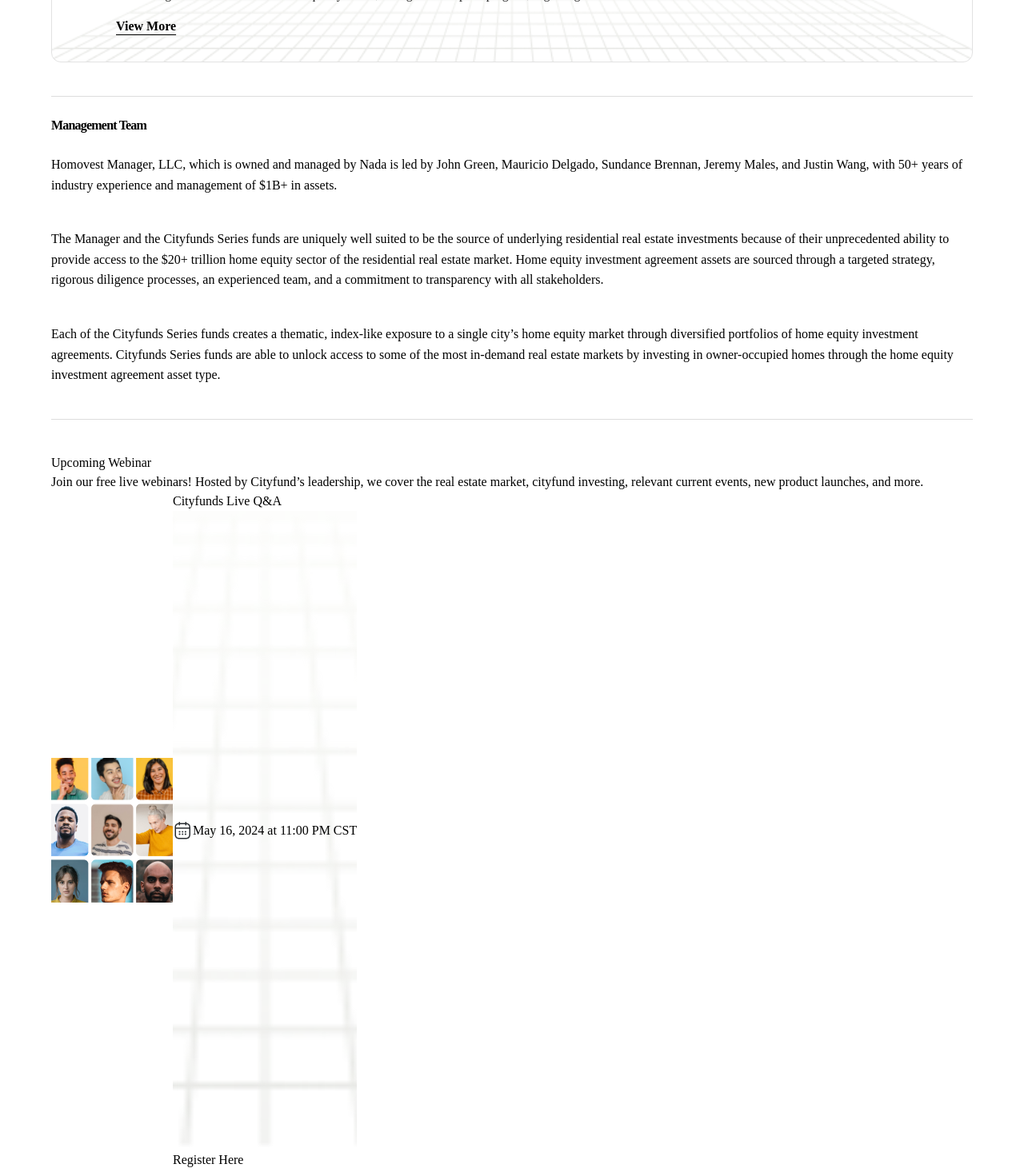
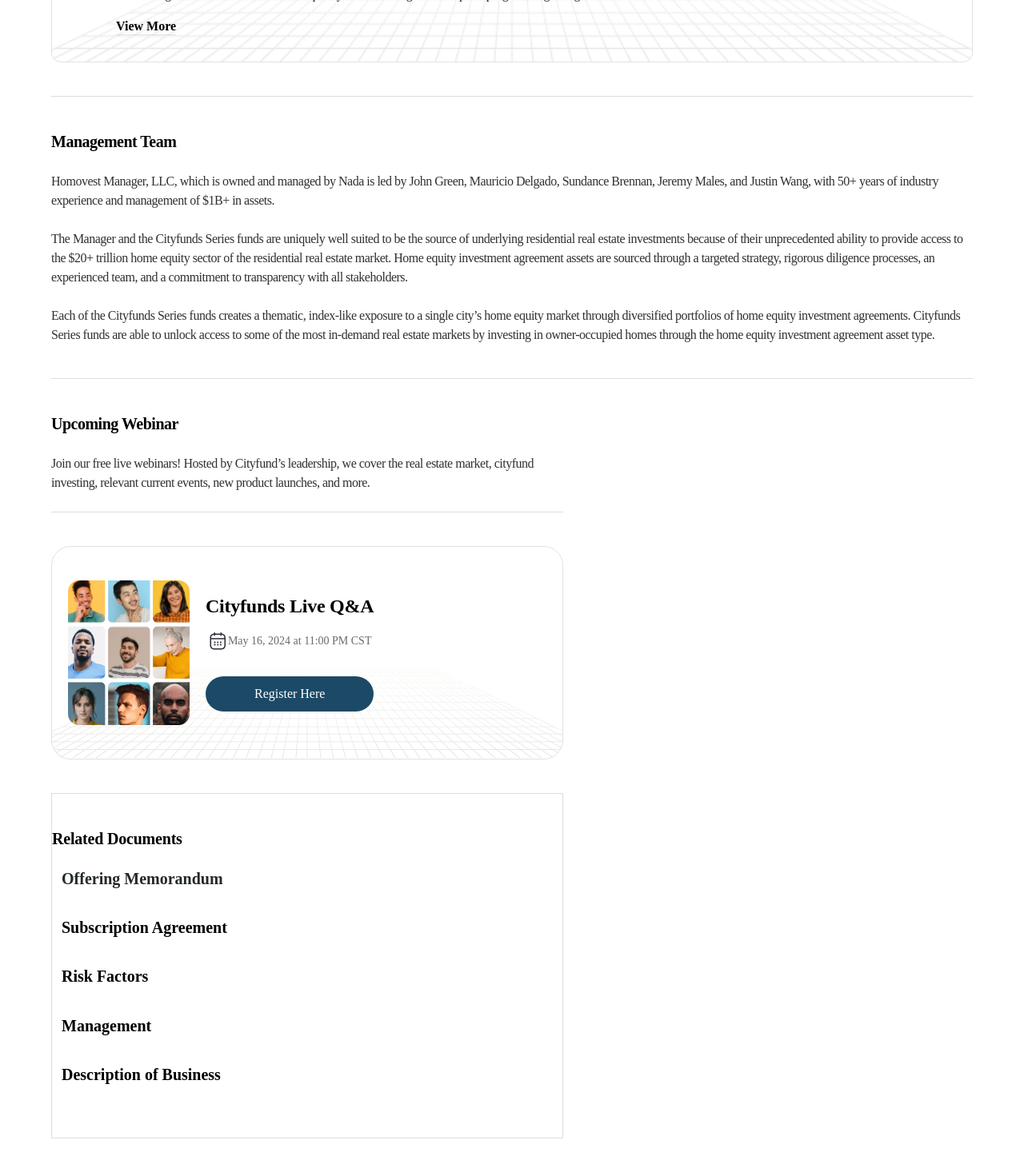
Before and after one commit to Nessrine88/city-fand, a Next.js app: page /page1/Liquidity in a window 1280 px wide. Shown: the part 100-1566 px from the top of the page at 80% size. After the commit the page ends 1524 px from the top, so only its background shows below. Built offline with nearby package versions, Linux system fonts and the light colour scheme.

Commit message:
change the liquidity page style

```diff
--- a/src/app/globals.css
+++ b/src/app/globals.css
@@ -21,7 +21,6 @@
   font-size: 'Roboto';
 }
 
-
 @media (prefers-color-scheme: dark) {
   :root {
     --foreground-rgb: 255, 255, 255;
--- a/src/pages/page1/Liquidity.js
+++ b/src/pages/page1/Liquidity.js
@@ -1,87 +1,90 @@
 import React from 'react'
 import '../../app/globals.css'
+
 const Liquidity = () => {
   return (
     <div>
-        <div class="border border-[#E2E2E2] rounded-[12px] p-[2rem] bg-[url('/images/grid1.png')] bg-cover bg-center">
-     <div className='flex items-center'>
+      <div className="border border-[#E2E2E2] rounded-[12px] p-[2rem] bg-[url('/images/grid1.png')] bg-cover bg-center">
+        <div className="flex items-center">
           <img
             src='/images/circleIcon.png'
             alt='circle'
           />
-        <h3 className='text-[24px] font-semibold leading-[30px] tracking-[-0.24px] text-left pl-[20px] '>
+          <h3 className="text-[24px] font-semibold leading-[30px] tracking-[-0.24px] text-left pl-[20px]">
             Liquidity
           </h3>
         </div>
-     <p className='text-[16px] text-[#303030] font-normal leading-[24px] tracking-[-0.5px] text-left py-[1rem] px-[3rem]'>
+        <p className="text-[16px] text-[#303030] font-normal leading-[24px] tracking-[-0.5px] text-left py-[1rem] px-[3rem]">
           The Manager intends to offer investors liquidity events, through a redemption
           program, beginning in 2025.
         </p>
-        <a className=' underline text-[16px] font-semibold leading-[24px] text-center py-[1rem] px-[3rem] underline-offset-[5px]'>
+        <a className="underline text-[16px] font-semibold leading-[24px] text-center py-[1rem] px-[3rem] decoration-[#797C6E33] underline-offset-[5px]">
           View More
         </a>
       </div>
-        <div className='border-t-[1px] border-b-[1px] border-[#DDDDDD] my-[42px] '>
-            <h2 className='text-20 font-semibold leading-28 tracking-tighter text-left py-[24px] '>Management Team</h2>
-            <p class="text-base font-normal leading-[25.6px] text-left pb-[42px]">
-              Homovest Manager, LLC, which is owned and managed by Nada is led by John Green, Mauricio Delgado, Sundance Brennan, Jeremy Males, and Justin Wang, with 50+ years of industry experience and management of $1B+ in assets.
-            </p>
-            <p class="text-base font-normal leading-[25.6px] text-left pb-[42px]">
-              The Manager and the Cityfunds Series funds are uniquely well suited to be the source of underlying residential real estate investments because of their unprecedented ability to provide access to the $20+ trillion home equity sector of the residential real estate market. Home equity investment agreement assets are sourced through a targeted strategy, rigorous diligence processes, an experienced team, and a commitment to transparency with all stakeholders.
-            </p>
-            <p class="text-base font-normal leading-[25.6px] text-left pb-[42px]">
+
+      <div className="border-t-[1px] border-b-[1px] border-[#DDDDDD] my-[42px]">
+        <h2 className="text-[20px] font-semibold leading-[28px] tracking-tight text-left pt-[42px]">Management Team</h2>
+        <p className="text-[16px] text-[#303030] font-normal leading-[24px] tracking-[-0.5px] text-left pt-[24px] pb-[42px]">
+          Homovest Manager, LLC, which is owned and managed by Nada is led by John Green, Mauricio Delgado, Sundance Brennan, Jeremy Males, and Justin Wang, with 50+ years of industry experience and management of $1B+ in assets. <br /><br />
+          The Manager and the Cityfunds Series funds are uniquely well suited to be the source of underlying residential real estate investments because of their unprecedented ability to provide access to the $20+ trillion home equity sector of the residential real estate market. Home equity investment agreement assets are sourced through a targeted strategy, rigorous diligence processes, an experienced team, and a commitment to transparency with all stakeholders. <br /><br />
           Each of the Cityfunds Series funds creates a thematic, index-like exposure to a single city’s home equity market through diversified portfolios of home equity investment agreements. Cityfunds Series funds are able to unlock access to some of the most in-demand real estate markets by investing in owner-occupied homes through the home equity investment agreement asset type.
         </p>
+      </div>
 
-        </div>
       <div>
+        <h3 className="text-[20px] font-semibold leading-[28px] tracking-tight text-left pb-[24px]">Upcoming Webinar</h3>
+        <p className="text-[16px] text-[#303030] font-normal leading-[24px] tracking-[-0.5px] text-left w-[50vw] border-b-[1px] border-[#DDDDDD] pb-[24px]">
+          Join our free live webinars! Hosted by Cityfund’s leadership, we cover the real estate market, cityfund investing, relevant current events, new product launches, and more.
+        </p>
 
-          <h3> Upcoming Webinar</h3>
-          <p>Join our free live webinars! Hosted by Cityfund’s leadership, we cover the real estate market, cityfund investing, relevant current events, new product launches, and more.</p>
-        <div className='flex items-center'>
-          <div>
+        <div className="bg-[url('/images/grid2.png')] bg-bottom bg-no-repeat flex items-center mt-[42px] pt-[42px] pb-[42px] border border-[#E2E2E2] rounded-[24px] w-[50vw]">
+          <div className="pl-5 ">
             <img
+              className="w-full h-full rounded-[14px]"
               src='/images/people.png'
               alt='webinar'
             />
           </div>
-          <div>
-            <h1>Cityfunds Live Q&A</h1>
-            <div class="flex items-center justify-center h-screen bg-[url('/images/grid2.png')] bg-cover bg-center">
+          <div className="pl-5">
+            <h1 className="text-[24px] font-bold leading-[30px] tracking-[-0.24px]">Cityfunds Live Q&A</h1>
+            <div className="flex items-center justify-center pt-4 pb-[32px]">
               <img
                 src='/images/calendar.png'
-              alt='webinar'
+                alt='calendar'
               />
-              <p>May 16, 2024 at 11:00 PM CST</p>
+              <div>
+                <p className="font-poppins text-sm font-normal leading-[21px] text-left text-[#686B6F]">May 16, 2024 at 11:00 PM CST</p>
               </div>
-            <button>Register Here</button>
+            </div>
+            <button className="w-full py-[10px] px-[22px] gap-[10px] rounded-tl-[40px] text-white rounded-[40px] bg-[#1C4966]">
+              Register Here
+            </button>
           </div>
         </div>
       </div>
 
-        <div className='w-[50%] '>
-          <h4>
-
-          </h4>
-          <p className='flex justify-between '>
+      <div className="w-[50vw] mt-[42px] border border-[#DDDDDD] border-b-[1px] py-[42px] ">
+        <h4 className='text-[20px] font-bold leading-[28px] tracking-[-0.01em] '>Related Documents</h4>
+        <p className="flex justify-between text-[20px] font-semibold leading-[25.2px] my-[12px] p-[12px] text-[#23282B] ">
           Offering Memorandum
-          <i class="fa fa-external-link" aria-hidden="true"></i>
+          <i className="fa fa-external-link" aria-hidden="true"></i>
         </p>
-          <p className='flex justify-between '>
+        <p className="flex justify-between text-[20px] font-semibold leading-[25.2px]  my-[12px] p-[12px]">
           Subscription Agreement
-<i class="fa fa-external-link" aria-hidden="true"></i>
+          <i className="fa fa-external-link" aria-hidden="true"></i>
         </p>
-<p className='flex justify-between '>
+        <p className="flex justify-between text-[20px] font-semibold leading-[25.2px] my-[12px] p-[12px]">
           Risk Factors
-<i class="fa fa-external-link" aria-hidden="true"></i>
+          <i className="fa fa-external-link" aria-hidden="true"></i>
         </p>
-<p className='flex justify-between '>
+        <p className="flex justify-between text-[20px] font-semibold leading-[25.2px] my-[12px] p-[12px]">
           Management
-<i class="fa fa-external-link" aria-hidden="true"></i>
+          <i className="fa fa-external-link" aria-hidden="true"></i>
         </p>
-<p className='flex justify-between '>
+        <p className="flex justify-between text-[20px] font-semibold leading-[25.2px] my-[12px] p-[12px] ">
           Description of Business
-<i class="fa fa-external-link" aria-hidden="true"></i>
+          <i className="fa fa-external-link" aria-hidden="true"></i>
         </p>
       </div>
     </div>
--- a/src/pages/page1/S1Home.js
+++ b/src/pages/page1/S1Home.js
@@ -7,7 +7,9 @@
     <div className='pt-[61.5px]' >
       <div className='flex items-center p-1'>
         <div className='p-1'>
-        <i className="fas fa-chevron-left mr-2 text-[#25282B] w-[6px] h-[12px]" ></i>
+
+
+
         </div>
         <div className='p-1'>
         <p className='text-[#1B4965] text-[15px] '> Back to Listing</p>
```
Lines whose indentation alone changed are shown as unchanged.
